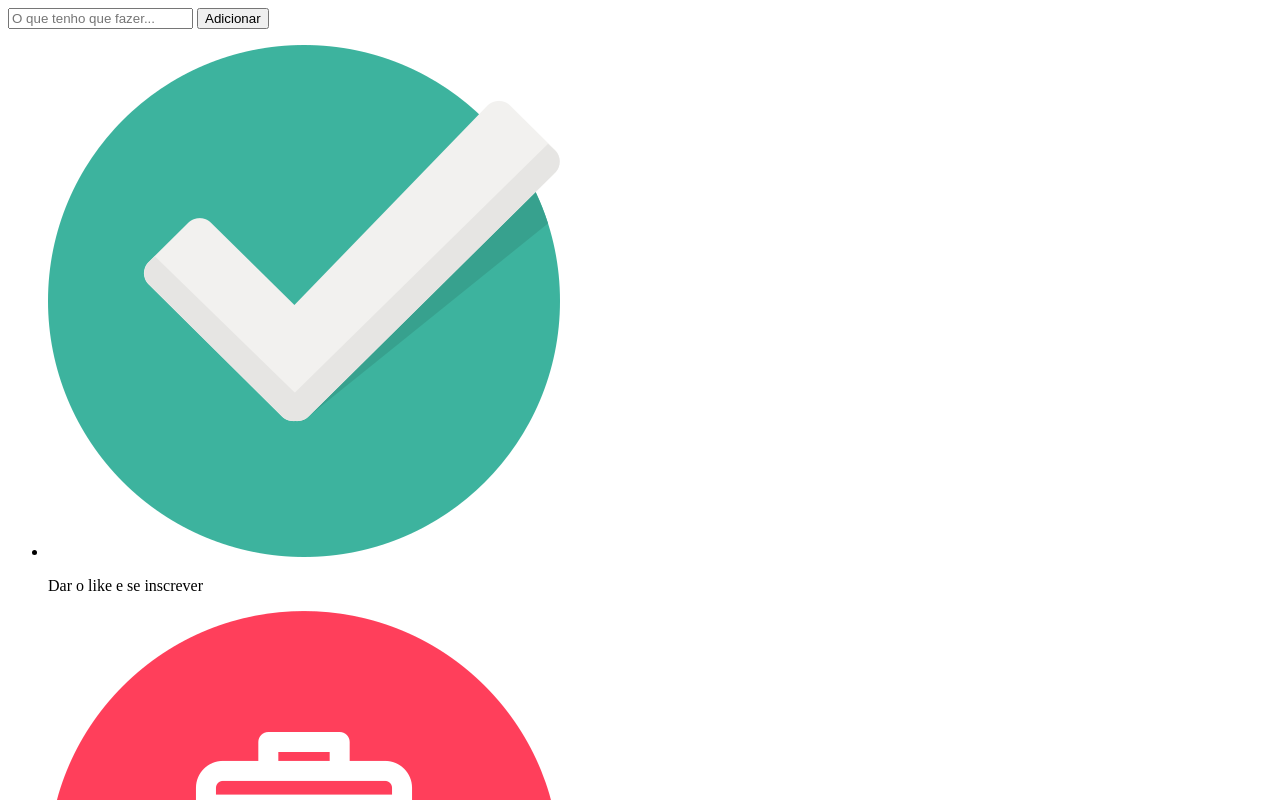
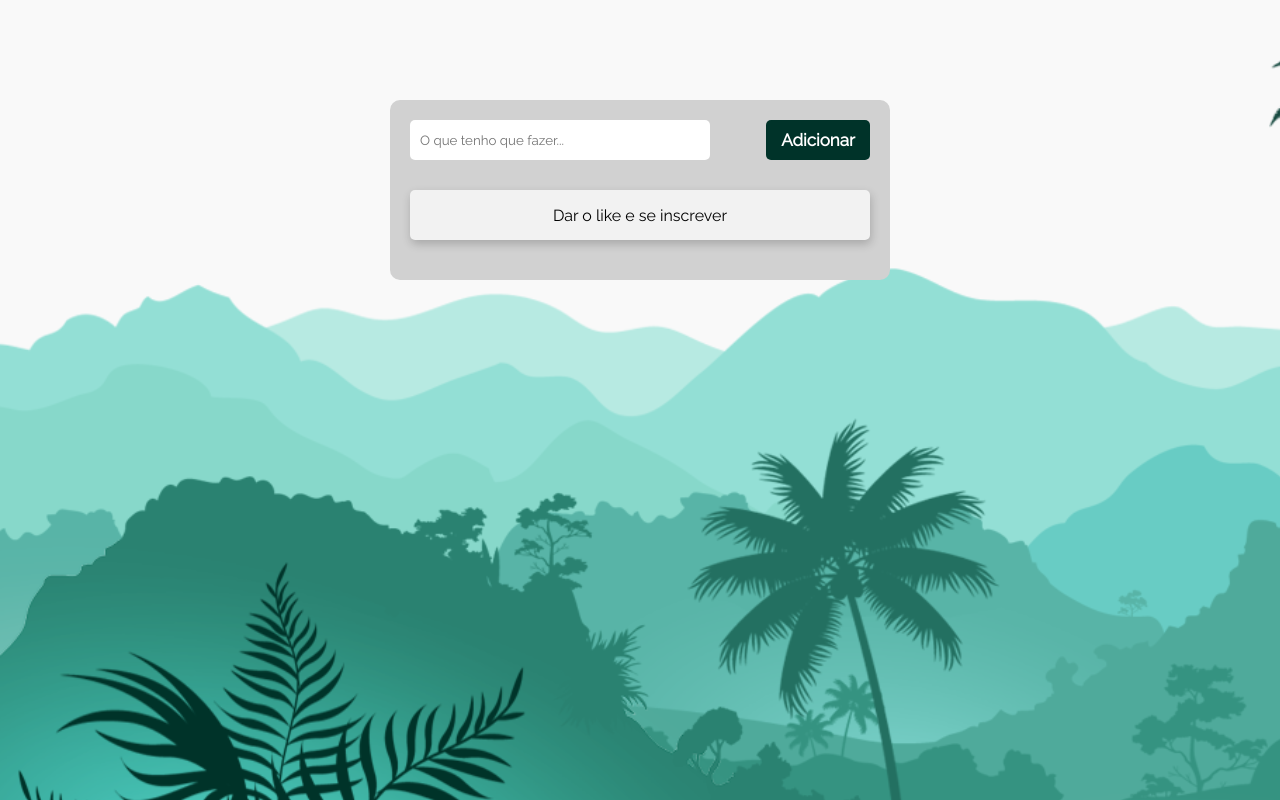
Before and after one commit to MansuetoPaiva/todolist, a plain HTML site: page index.html in a window 1280 px wide. Shown: the top 800 px of the page. Drawn offline with Linux system fonts and the light colour scheme.

Commit message:
alteraçoes

```diff
--- a/index.html
+++ b/index.html
@@ -4,8 +4,7 @@
 <head>
     <meta charset="UTF-8">
     <meta name="viewport" content="width=device-width, initial-scale=1.0">
-    <link rel="stylesheet" href="styles.csscd todolist
-    ">
+    <link rel="stylesheet" href="styles.css">
     <link rel="preconnect" href="https://fonts.googleapis.com">
     <link rel="preconnect" href="https://fonts.gstatic.com" crossorigin>
     <link href="https://fonts.googleapis.com/css2?family=Raleway&display=swap" rel="stylesheet">
@@ -25,5 +24,5 @@
         </ul>
     </div>
 </body>
-
+ <script src="scripts.js"></script>
 </html>
```
